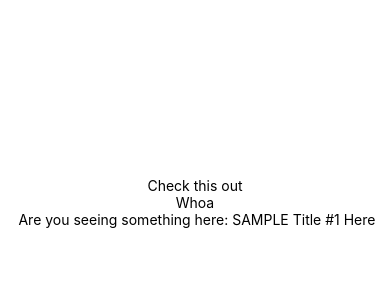
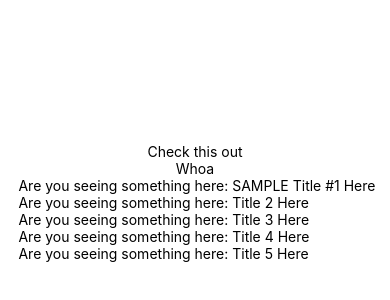
Before and after one commit to zeuslawyer/fakeNewsReactNative, a React Native app: screen / in a window 390 px wide. Shown: the part 220-520 px from the top of the page. Built offline with nearby package versions, Linux system fonts and the light colour scheme.

Commit message:
render dummy array as list using map function. WORKING

```diff
--- a/NewsCardList.js
+++ b/NewsCardList.js
@@ -1,18 +1,24 @@
-import React, { Component } from 'react'
-import { Text, StyleSheet, View } from 'react-native'
-import NewsCardItem from './NewsCardItem'
+import React, { Component } from "react";
+import { Text, StyleSheet, View } from "react-native";
+import NewsCardItem from "./NewsCardItem";
 
 class NewsCardList extends Component {
+  renderListOfNews = newsItems => {
+    return newsItems.map(item => {
+      return <NewsCardItem title={item.title} />;
+    });
+  };
 
   render() {
     return (
       <View>
-          <NewsCardItem title={this.props.newsItems[0].title}/>
+        {/* <NewsCardItem title={this.props.newsItems[0].title}/> */}
+        {this.renderListOfNews(this.props.newsItems)}
       </View>
-    )
+    );
   }
 }
 
 export default NewsCardList;
 
-const styles = StyleSheet.create({})
+const styles = StyleSheet.create({});
```
